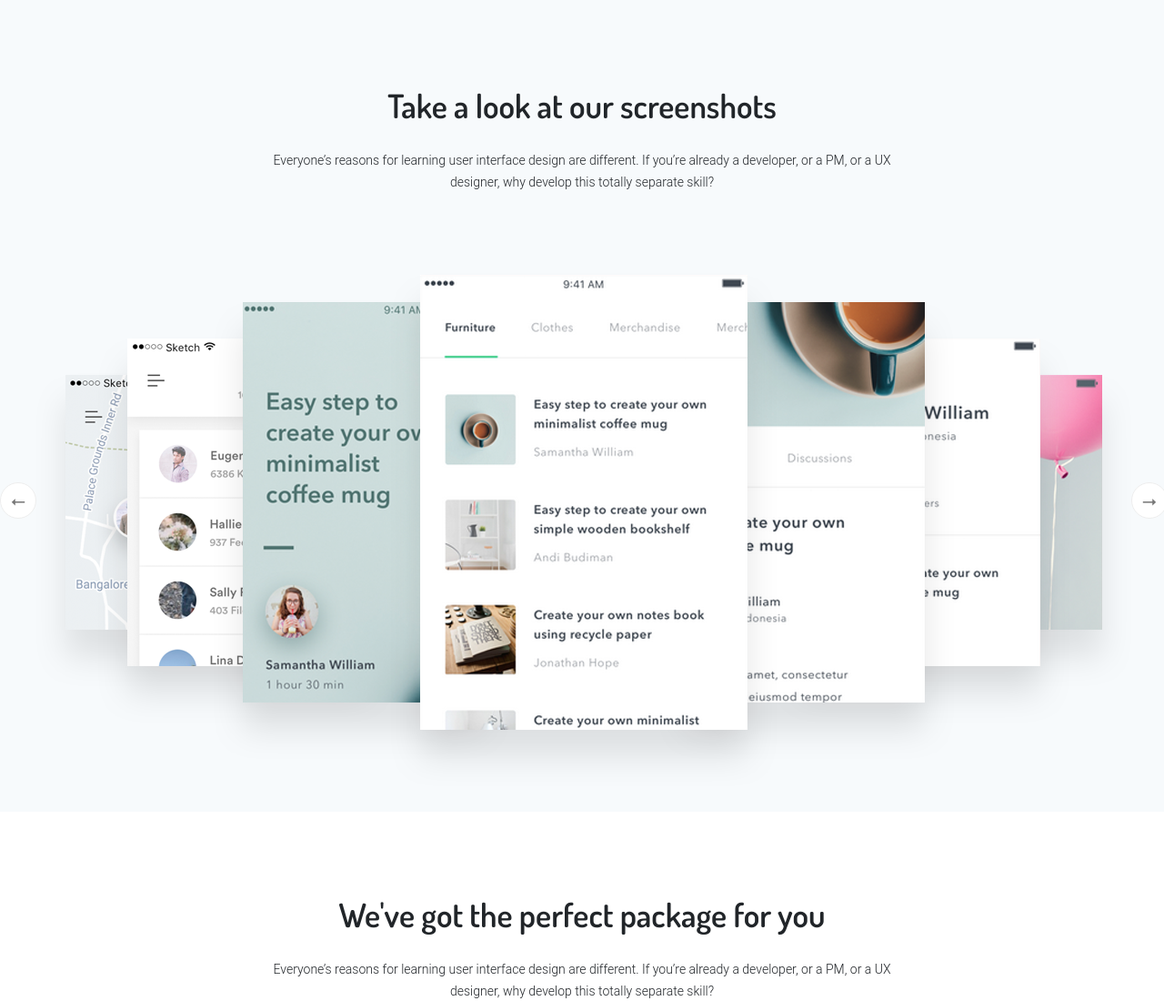
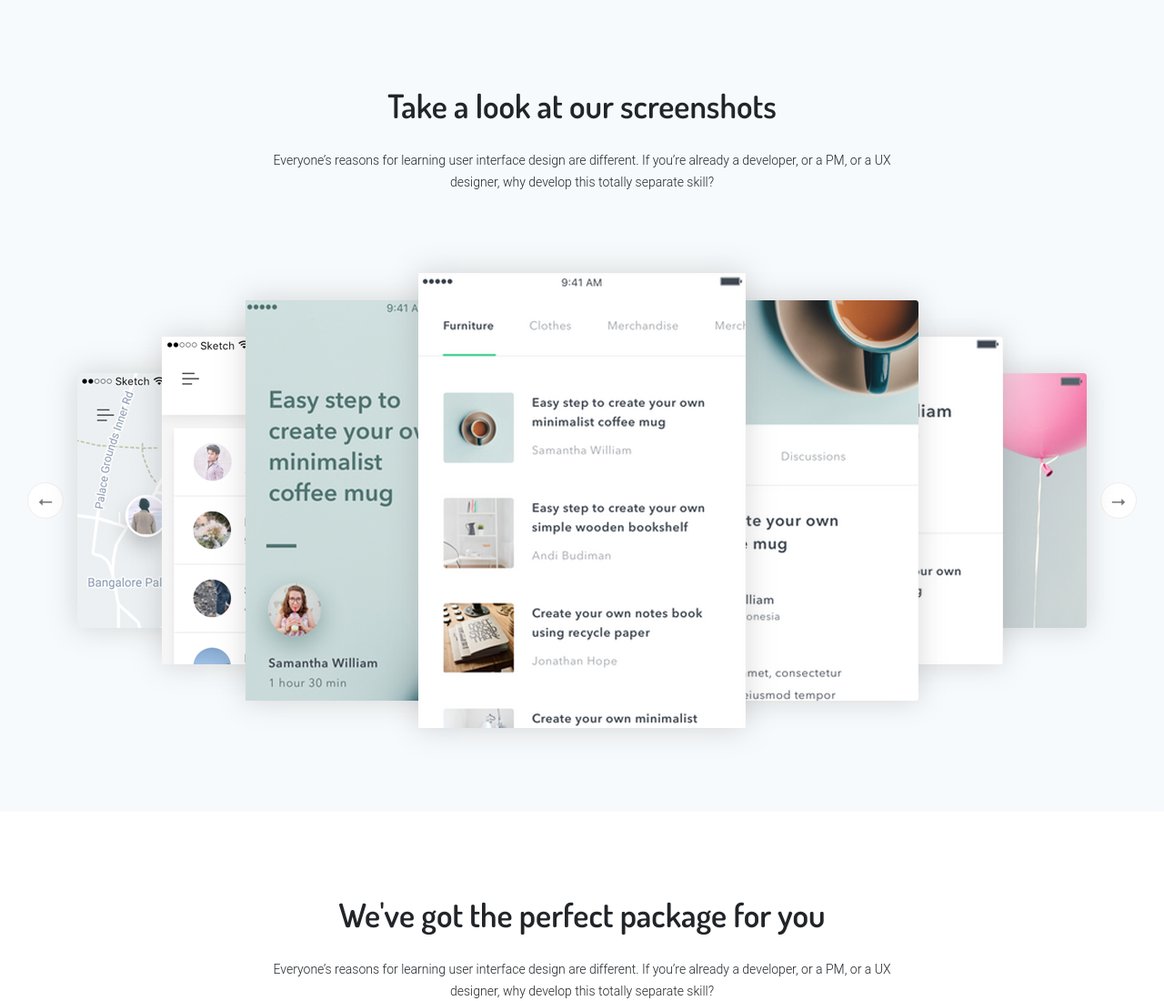
Before and after one commit to VaseninaNastya/kraytTest, a plain HTML site: page src/index.html in a window 1280 px wide. Shown: the part 2028-3128 px from the top of the page at 91% size. Drawn offline with nearby package versions, Linux system fonts and the light colour scheme.

Commit message:
Добавила стайдер, пока ненастоящий

```diff
--- a/src/index.html
+++ b/src/index.html
@@ -186,7 +186,31 @@
                 <div class="arrow">
                     &#11104;
                 </div>
-                    <img src="../public/slider.png" alt="">
+                <div class="container ">
+                        <div class="row no-gutters text-center align-items-center">
+                            <div class="col-xl-1">
+                                <img class="screenshots--img__left3" src="../public/screenshots/screenLeft3.png" alt="">
+                            </div>
+                            <div class="col-xl-1">
+                                <img class="screenshots--img__left2" src="../public/screenshots/screenLeft2.png" alt="">
+                            </div>
+                            <div class="col-xl-2">
+                                <img class="screenshots--img__left1" src="../public/screenshots/screenLeft1.png" alt="">
+                            </div>
+                            <div class="col-xl-4">
+                                <img class="screenshots--img__center" src="../public/screenshots/screenCenter.png" alt="">
+                            </div>
+                            <div class="col-xl-2">
+                                <img class="rounded float-right screenshots--img__right1" src="../public/screenshots/screenRight1.png" alt="">
+                            </div>
+                            <div class="col-xl-1">
+                                <img class="rounded float-right  screenshots--img__right2" src="../public/screenshots/screenRight2.png" alt="">
+                            </div>
+                            <div class="col-xl-1">
+                                <img class="rounded float-right  screenshots--img__right3" src="../public/screenshots/screenRight3.png" alt="">
+                            </div>
+                        </div>
+                </div>
                 <div class="arrow">
                     &#11106;
                 </div>
--- a/src/style.css
+++ b/src/style.css
@@ -253,6 +253,28 @@ h1, h2, h3, h4, h5, h6 {
     flex-direction: column;
     justify-content: center;
 }
+
+.screenshots--img__center{
+    position: relative;
+    z-index: 5;
+}
+
+.screenshots--img__right1{
+    position: relative;
+    z-index: 4;
+}
+
+.screenshots--img__right2{
+    position: relative;
+    z-index: 3;
+}
+.screenshots--img__right3{
+    position: relative;
+    z-index: 2;
+}
+.screenshots img{
+    box-shadow: 0 0 30px rgba(122,122,122, 0.3);
+}
 /*slider-container*/
 .slider-container{
     height: 564px;
```
Also changed, not shown: public/screenshots/screenCenter.png (added), public/screenshots/screenLeft1.png (added), public/screenshots/screenLeft2.png (added), public/screenshots/screenLeft3.png (added), public/screenshots/screenRight1.png (added), public/screenshots/screenRight2.png (added), public/screenshots/screenRight3.png (added), src/index — копия.html (line endings or trailing spaces).
